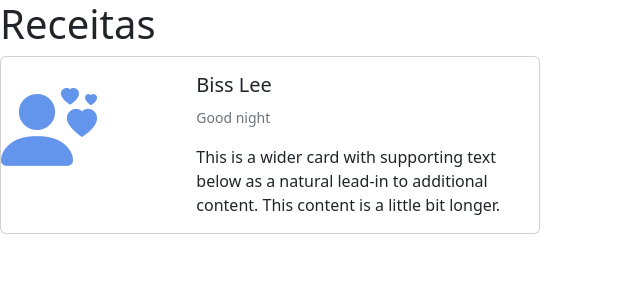
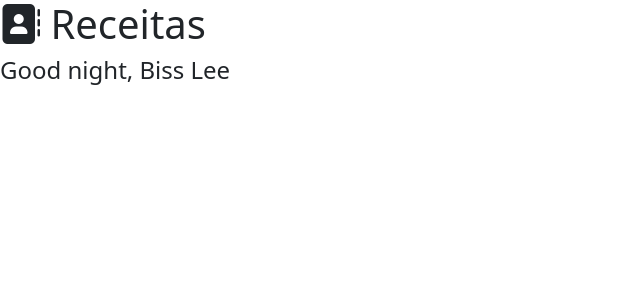
Before and after one commit to bisslee/curso-django-projeto01, a Django app: page / in a window 1280 px wide. Shown: the top 300 px of the page, without its empty margins (0-640 px from the left). Run offline with Django 4.2, Linux system fonts and the light colour scheme.

Commit message:
Organizando HTML e colocando o font-awsome

```diff
--- a/recipes/templates/recipes/home.html
+++ b/recipes/templates/recipes/home.html
@@ -1,5 +1,5 @@
 <!doctype html>
-<html lang="pt-br">
+<html lang="en">
 
 <head>
   <title>Recipes</title>
@@ -10,28 +10,20 @@
   <!-- Bootstrap CSS v5.2.1 -->
   <link href="https://cdn.jsdelivr.net/npm/bootstrap@5.2.1/dist/css/bootstrap.min.css" rel="stylesheet"
     integrity="sha384-iYQeCzEYFbKjA/T2uDLTpkwGzCiq6soy8tYaI1GyVh/UjpbCx/TYkiZhlZB6+fzT" crossorigin="anonymous">
-    <link rel="stylesheet" href="https://cdn.jsdelivr.net/npm/bootstrap-icons@1.10.4/font/bootstrap-icons.css">
+
+  <!-- font-awesome -->
+  <link rel="stylesheet" href="https://cdnjs.cloudflare.com/ajax/libs/font-awesome/6.4.0/css/fontawesome.min.css" integrity="sha512-SgaqKKxJDQ/tAUAAXzvxZz33rmn7leYDYfBP+YoMRSENhf3zJyx3SBASt/OfeQwBHA1nxMis7mM3EV/oYT6Fdw==" crossorigin="anonymous" referrerpolicy="no-referrer" />
+  <link rel="stylesheet" href="https://cdnjs.cloudflare.com/ajax/libs/font-awesome/6.4.0/css/all.min.css" integrity="sha512-iecdLmaskl7CVkqkXNQ/ZH/XLlvWZOJyj7Yy7tcenmpD1ypASozpmT/E0iPtmFIB46ZmdtAc9eNBvH0H/ZpiBw==" crossorigin="anonymous" referrerpolicy="no-referrer" />
+  <link rel="stylesheet" href="https://cdnjs.cloudflare.com/ajax/libs/font-awesome/6.4.0/css/solid.min.css" integrity="sha512-yDUXOUWwbHH4ggxueDnC5vJv4tmfySpVdIcN1LksGZi8W8EVZv4uKGrQc0pVf66zS7LDhFJM7Zdeow1sw1/8Jw==" crossorigin="anonymous" referrerpolicy="no-referrer" />
 </head>
 
 <body>
   <header>
-    <h1>Receitas</h1>
+    <h1><i class="fas fa-address-book"></i> Receitas</h1>
+    <h4>{{greetins}}, {{name}}</h4>
   </header>
   <main>
-        <div class="card mb-3" style="max-width: 540px;">
-            <div class="row g-0">
-              <div class="col-md-4">
-                <i class="bi bi-person-hearts" style="font-size: 6rem; color: cornflowerblue;"></i>
-              </div>
-              <div class="col-md-8">
-                <div class="card-body">
-                  <h5 class="card-title">{{name}}</h5>
-                  <p class="card-text"><small class="text-muted">{{greetins}}</small></p>
-                  <p class="card-text">This is a wider card with supporting text below as a natural lead-in to additional content. This content is a little bit longer.</p>
-                </div>
-              </div>
-            </div>
-          </div>
+
   </main>
   <footer>
     <!-- place footer here -->
--- a/recipes/urls.py
+++ b/recipes/urls.py
@@ -1,9 +1,7 @@
 from django.urls import path
 
-from recipes.views import about, contact, root
+from recipes.views import root
 
 urlpatterns = [
-    path('sobre/', about),
-    path('contato/', contact),
     path('', root)
 ]
--- a/recipes/views.py
+++ b/recipes/views.py
@@ -1,4 +1,4 @@
-from django.http import HttpResponse
+
 from django.shortcuts import render
 
 
@@ -8,39 +8,3 @@ def root(request):
         'name': 'Biss Lee',
         'greetins': 'Good night'
     })
-
-
-def about(request):
-    title = 'Sobre'
-    content = '''<ul>
-            <li>Lorem ipsum dolor sit amet, consectetur adipiscing elit.</li>
-            <li>Phasellus convallis nulla vitae tortor convallis, a pretium
-            nisi fermentum.</li>
-            <li>Donec vel ex pretium, lacinia dui a, consectetur dolor.</li>
-            <li>Proin sit amet quam pulvinar, auctor velit ut,
-            efficitur augue.</li>
-            </ul>'''
-    return page(title, content)
-
-
-def contact(request):
-    title = 'Contato'
-    content = "<i>biss@biss.com.br</i>"
-    return page(title, content)
-
-
-def page(title, content):
-    body = f'''
-            <!DOCTYPE>
-            <html>
-                <head>
-                    <title>Receitas :: {title}</title>
-                </head>
-                <body>
-                    <h1>{title}</h1>
-                    <hr>
-                    <br>
-                    <div>{content}</div>
-                </body>
-            </html>'''
-    return HttpResponse(body)
```
